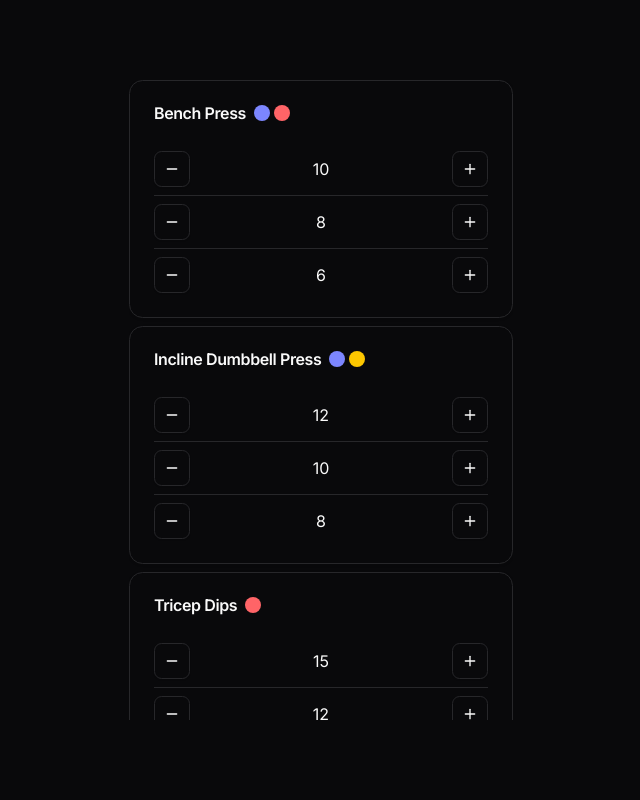
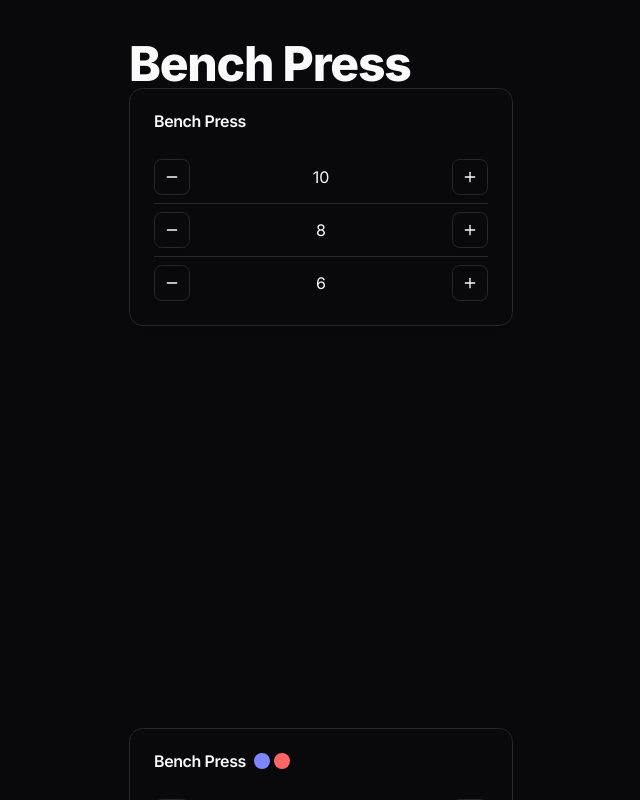
Before and after one commit to shockerqt/gym-logs, a React (Vite) app: page / in a window 1280 px wide. Shown: the top 800 px of the page, without its empty margins (319-959 px from the left). Built offline with nearby package versions, Linux system fonts and the light colour scheme; the HTML template or start-up script is replaced by a standard one.

Commit message:
updated packages, added react router

```diff
--- a/package.json
+++ b/package.json
@@ -39,17 +39,18 @@
     "@tailwindcss/vite": "^4.0.3",
     "class-variance-authority": "^0.7.1",
     "clsx": "^2.1.1",
-    "cmdk": "^1.0.0",
+    "cmdk": "^1.0",
     "date-fns": "^3.6.0",
     "embla-carousel-react": "^8.5.2",
     "input-otp": "^1.4.2",
     "lucide-react": "^0.474.0",
     "next-themes": "^0.4.4",
     "react": "^19.0.0",
-    "react-day-picker": "^8.10.1",
+    "react-day-picker": "^9",
     "react-dom": "^19.0.0",
     "react-hook-form": "^7.54.2",
     "react-resizable-panels": "^2.1.7",
+    "react-router": "^7.1.5",
     "recharts": "^2.15.1",
     "sonner": "^1.7.4",
     "tailwind-merge": "^3.0.1",
--- a/src/components/ui/calendar.tsx
+++ b/src/components/ui/calendar.tsx
@@ -1,9 +1,9 @@
-import * as React from "react"
-import { ChevronLeft, ChevronRight } from "lucide-react"
-import { DayPicker } from "react-day-picker"
+import * as React from "react";
+import { ChevronLeft, ChevronRight } from "lucide-react";
+import { DayPicker } from "react-day-picker";
 
-import { cn } from "@/lib/utils"
-import { buttonVariants } from "@/components/ui/button"
+import { cn } from "@/lib/utils";
+import { buttonVariants } from "@/components/ui/button";
 
 function Calendar({
   className,
@@ -23,7 +23,7 @@ function Calendar({
         nav: "flex items-center gap-1",
         nav_button: cn(
           buttonVariants({ variant: "outline" }),
-          "size-7 bg-transparent p-0 opacity-50 hover:opacity-100"
+          "size-7 bg-transparent p-0 opacity-50 hover:opacity-100",
         ),
         nav_button_previous: "absolute left-1",
         nav_button_next: "absolute right-1",
@@ -36,11 +36,11 @@ function Calendar({
           "relative p-0 text-center text-sm focus-within:relative focus-within:z-20 [&:has([aria-selected])]:bg-accent [&:has([aria-selected].day-outside)]:bg-accent/50 [&:has([aria-selected].day-range-end)]:rounded-r-md",
           props.mode === "range"
             ? "[&:has(>.day-range-end)]:rounded-r-md [&:has(>.day-range-start)]:rounded-l-md first:[&:has([aria-selected])]:rounded-l-md last:[&:has([aria-selected])]:rounded-r-md"
-            : "[&:has([aria-selected])]:rounded-md"
+            : "[&:has([aria-selected])]:rounded-md",
         ),
         day: cn(
           buttonVariants({ variant: "ghost" }),
-          "size-8 p-0 font-normal aria-selected:opacity-100"
+          "size-8 p-0 font-normal aria-selected:opacity-100",
         ),
         day_range_start: "day-range-start",
         day_range_end: "day-range-end",
@@ -56,16 +56,16 @@ function Calendar({
         ...classNames,
       }}
       components={{
-        IconLeft: ({ className, ...props }) => (
-          <ChevronLeft className={cn("size-4", className)} {...props} />
-        ),
-        IconRight: ({ className, ...props }) => (
-          <ChevronRight className={cn("size-4", className)} {...props} />
-        ),
+        Chevron: ({ className, orientation, ...props }) =>
+          orientation === "left" ? (
+            <ChevronLeft className={cn("size-4", className)} {...props} />
+          ) : (
+            <ChevronRight className={cn("size-4", className)} {...props} />
+          ),
       }}
       {...props}
     />
-  )
+  );
 }
 
-export { Calendar }
+export { Calendar };
--- /dev/null
+++ b/src/components/ui/typography.tsx
@@ -0,0 +1,59 @@
+import { cn } from "@/lib/utils";
+import { ComponentProps } from "react";
+
+export function TypographyH1({ className, ...props }: ComponentProps<"h1">) {
+  return (
+    <h1
+      className={cn(
+        "scroll-m-20 text-4xl font-extrabold tracking-tight lg:text-5xl",
+        className,
+      )}
+      {...props}
+    />
+  );
+}
+
+export function TypographyH2({ className, ...props }: ComponentProps<"h2">) {
+  return (
+    <h2
+      className={cn(
+        "scroll-m-20 border-b pb-2 text-3xl font-semibold tracking-tight first:mt-0",
+        className,
+      )}
+      {...props}
+    />
+  );
+}
+
+export function TypographyH3({ className, ...props }: ComponentProps<"h3">) {
+  return (
+    <h3
+      className={cn(
+        "scroll-m-20 text-2xl font-semibold tracking-tight",
+        className,
+      )}
+      {...props}
+    />
+  );
+}
+
+export function TypographyH4({ className, ...props }: ComponentProps<"h4">) {
+  return (
+    <h4
+      className={cn(
+        "scroll-m-20 text-xl font-semibold tracking-tight",
+        className,
+      )}
+      {...props}
+    />
+  );
+}
+
+export function TypographyP({ className, ...props }: ComponentProps<"p">) {
+  return (
+    <p
+      className={cn("leading-7 [&:not(:first-child)]:mt-6", className)}
+      {...props}
+    />
+  );
+}
--- /dev/null
+++ b/src/features/exercise-view/components/index.tsx
@@ -0,0 +1,64 @@
+import { Button } from "@/components/ui/button";
+import {
+  Card,
+  CardHeader,
+  CardTitle,
+  CardDescription,
+  CardContent,
+} from "@/components/ui/card";
+import { ScrollArea } from "@/components/ui/scroll-area";
+import { Separator } from "@/components/ui/separator";
+import { TypographyH1 } from "@/components/ui/typography";
+import {
+  chestAndTricepsWorkout,
+  WorkoutSet,
+} from "@/features/workout-day/utils/data";
+import { Minus, Plus } from "lucide-react";
+
+export function ExerciseView() {
+  const exercise = chestAndTricepsWorkout.exercises[0];
+
+  return (
+    <div>
+      <TypographyH1>{exercise.name}</TypographyH1>
+      <ScrollArea className="h-[80svh]">
+        <Card key={exercise.id}>
+          <CardHeader>
+            <CardTitle className="flex gap-2 items-center">
+              {exercise.name}
+            </CardTitle>
+            <CardDescription className="flex gap-2"></CardDescription>
+          </CardHeader>
+          <CardContent>
+            {exercise.sets.map((set, index, { length }) => {
+              return (
+                <>
+                  <SetControl key={set.id} set={set} />
+                  {index < length - 1 && <Separator className="my-2" />}
+                </>
+              );
+            })}
+          </CardContent>
+        </Card>
+      </ScrollArea>
+    </div>
+  );
+}
+
+interface SetControlProps {
+  set: WorkoutSet;
+}
+
+function SetControl({ set }: SetControlProps) {
+  return (
+    <div className="flex items-center">
+      <Button onClick={() => {}} variant="outline" size="icon">
+        <Minus />
+      </Button>
+      <p className="flex-1 text-center">{set.reps}</p>
+      <Button variant="outline" size="icon">
+        <Plus />
+      </Button>
+    </div>
+  );
+}
--- /dev/null
+++ b/src/features/exercise-view/index.ts
@@ -0,0 +1 @@
+export { ExerciseView } from "./components";
--- a/src/features/workout-day/components/index.tsx
+++ b/src/features/workout-day/components/index.tsx
@@ -23,7 +23,7 @@ export function WorkoutDay() {
             return (
               <Card key={exercise.id}>
                 <CardHeader>
-                  <CardTitle className="flex gap-2">
+                  <CardTitle className="flex gap-2 items-center">
                     {exercise.name}
                     <div className="flex gap-1">
                       {exercise.muscleGroups.map((muscleGroup) => (
--- a/src/pages/workout-day.tsx
+++ b/src/pages/workout-day.tsx
@@ -1,9 +1,11 @@
+import { ExerciseView } from "@/features/exercise-view";
 import { WorkoutDay } from "@/features/workout-day";
 
 export default function Page() {
   return (
     <div className="flex min-h-svh w-full items-center justify-center p-6 md:p-10">
       <div className="w-full max-w-sm">
+        <ExerciseView />
         <WorkoutDay />
       </div>
     </div>
```
Also changed, not shown: 1 other file (tests, documents, lock files or other folders).
